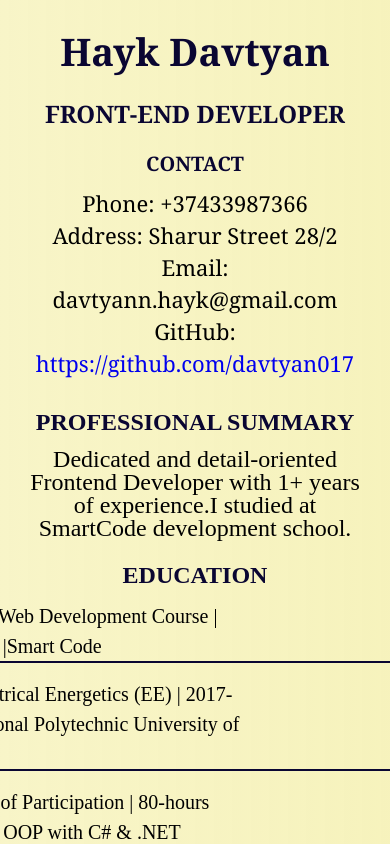
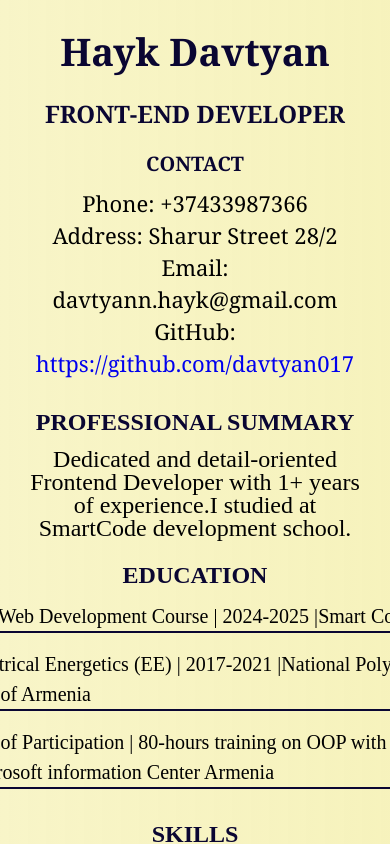
Before and after one commit to davtyan017/My_CV, a React (Vite) app: page / in a window 390 px wide. Shown: the top 844 px of the page. Built offline with nearby package versions, Linux system fonts and the light colour scheme.

Commit message:
end media write

```diff
--- a/src/components/Education/style_edu.css
+++ b/src/components/Education/style_edu.css
@@ -12,18 +12,14 @@
 .cv-education ul {
   line-height: 28px;
   width: 80%;
-
   display: flex;
   flex-direction: column;
-  flex-wrap: wrap;
-  text-wrap: wrap;
   gap: 20px;
   padding: 0 20px;
 }
 
 .cv-education ul li {
-  width: 80%;
-
+  width: 100%;
   line-height: 32px;
   font-size: 24px;
 }
@@ -36,6 +32,7 @@
   .cv-education ul {
     padding: 0 10px;
     gap: 16px;
+    width: 100%;
   }
 
   .cv-education ul li {
@@ -52,6 +49,7 @@
 
   .cv-education ul {
     padding: 0 20px;
+    width: 100%;
   }
 
   .cv-education ul li {
```
